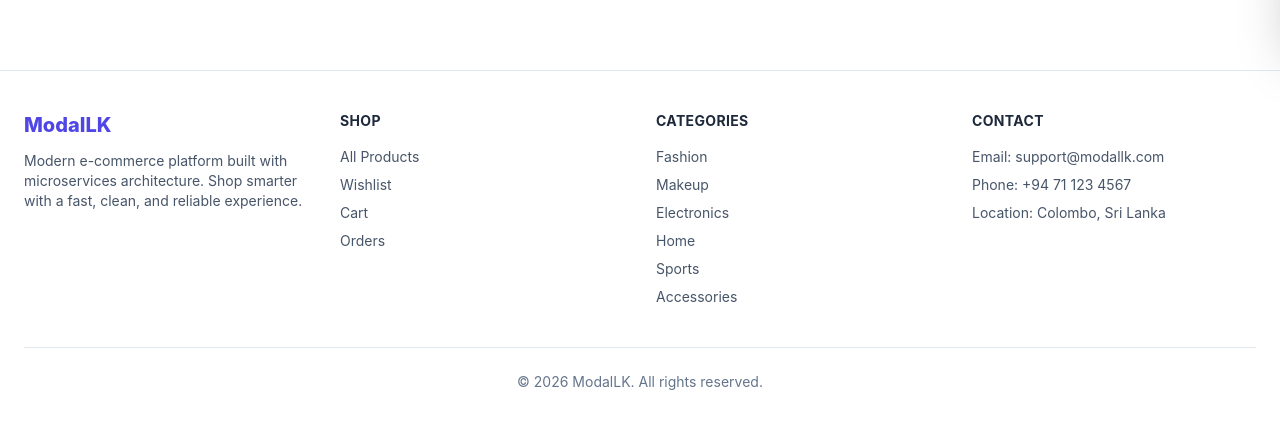
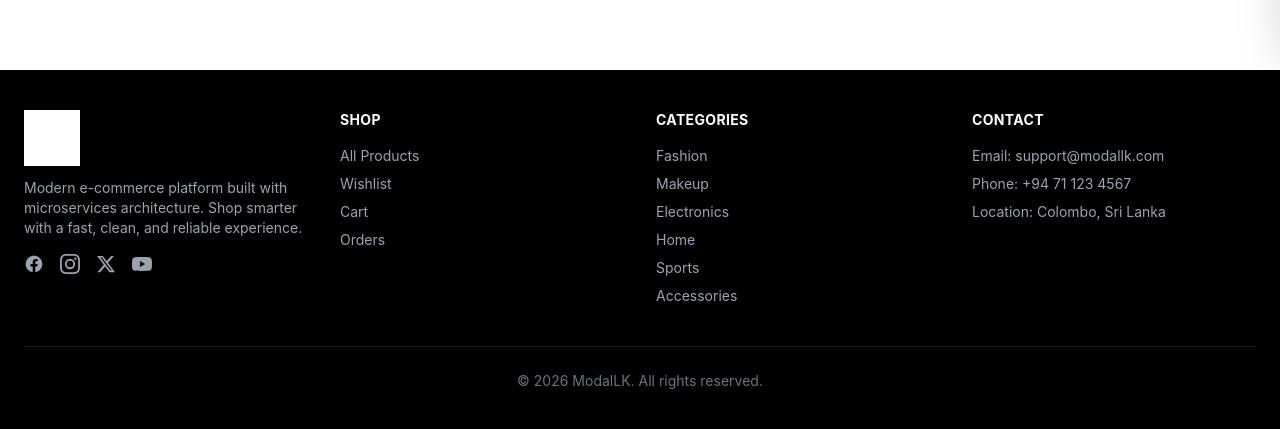
Before and after one commit to ModalLK/frontend, a React app: page / in a window 1280 px wide. Shown: the part 756-1185 px from the top of the page. Built offline with nearby package versions, Linux system fonts and the light colour scheme; no server answers; the HTML template or start-up script is replaced by a standard one.

Commit message:
feat: add CatalogSidebar and PriceRange components; enhance ProductCard and Footer styling; update Catalog and ProductDetail imports

```diff
--- a/src/components/CatalogSidebar.jsx
+++ b/src/components/products/CatalogSidebar.jsx
@@ -14,10 +14,10 @@ export default function CatalogSidebar({
   return (
     <aside className="rounded-3xl border border-slate-200 bg-white p-5 shadow-sm">
       <div className="flex items-center justify-between">
-        <p className="text-sm font-black uppercase tracking-wide text-slate-900">
+        <p className="text-sm font-semibold uppercase tracking-wide text-slate-900">
           Filters
         </p>
-        <span className="rounded-full bg-indigo-50 px-3 py-1 text-[11px] font-bold text-indigo-700">
+        <span className="rounded-full bg-indigo-50 px-3 py-1 text-[11px] font-bold text-[#902bf5]">
           Smart Search
         </span>
       </div>
@@ -31,7 +31,7 @@ export default function CatalogSidebar({
             value={q}
             onChange={(e) => setQ(e.target.value)}
             placeholder="Search by name or SKU..."
-            className="mt-2 w-full rounded-2xl border border-slate-200 bg-white px-4 py-3 text-sm outline-none transition focus:border-indigo-500 focus:ring-4 focus:ring-indigo-100"
+            className="mt-2 w-full rounded-2xl border border-slate-200 bg-white px-4 py-3 text-sm outline-none transition "
           />
         </div>
 
@@ -42,7 +42,7 @@ export default function CatalogSidebar({
           <select
             value={category}
             onChange={(e) => setCategory(e.target.value)}
-            className="mt-2 w-full rounded-2xl border border-slate-200 bg-white px-4 py-3 text-sm outline-none transition focus:border-indigo-500 focus:ring-4 focus:ring-indigo-100"
+            className="mt-2 w-full rounded-2xl border border-slate-200 bg-white px-4 py-3 text-sm outline-none transition"
           >
             {categories.map((c) => (
               <option key={c} value={c}>
@@ -59,7 +59,7 @@ export default function CatalogSidebar({
           <select
             value={sort}
             onChange={(e) => setSort(e.target.value)}
-            className="mt-2 w-full rounded-2xl border border-slate-200 bg-white px-4 py-3 text-sm outline-none transition focus:border-indigo-500 focus:ring-4 focus:ring-indigo-100"
+            className="mt-2 w-full rounded-2xl border border-slate-200 bg-white px-4 py-3 text-sm outline-none transition"
           >
             <option value="POPULAR">Popular</option>
             <option value="PRICE_ASC">Price: Low → High</option>
@@ -69,10 +69,10 @@ export default function CatalogSidebar({
         </div>
 
         <div>
-          <label className="text-xs font-bold uppercase tracking-wide text-slate-500">
+          <label className="text-xs font-bold uppercase tracking-wide text-black">
             Price Range
           </label>
-          <div className="mt-3 rounded-2xl bg-slate-50 p-3">
+          <div className="mt-3 p-3">
             <PriceRange value={priceRange} onChange={setPriceRange} />
           </div>
         </div>
@@ -84,7 +84,7 @@ export default function CatalogSidebar({
             setSort("POPULAR");
             setPriceRange([0, 50000]);
           }}
-          className="w-full rounded-2xl border border-slate-200 px-4 py-3 text-sm font-bold text-slate-700 transition hover:bg-slate-50"
+          className="w-full rounded-xl border border-slate-200 px-4 py-3 text-sm font-bold text-white transition bg-[#902bf5] hover:bg-[#7a1fe0]"
         >
           Reset Filters
         </button>
--- a/src/components/PriceRange.jsx
+++ b/src/components/products/PriceRange.jsx
@@ -1,7 +1,7 @@
 export default function PriceRange({ value, onChange, min = 0, max = 50000 }) {
   return (
-    <div className="space-y-3">
-      <div className="flex items-center justify-between text-xs font-medium text-slate-500">
+    <div className="flex flex-col gap-3">
+      <div className="flex items-center justify-between text-xs font-medium text-black">
         <span>Min: Rs. {value[0]}</span>
         <span>Max: Rs. {value[1]}</span>
       </div>
@@ -12,7 +12,7 @@ export default function PriceRange({ value, onChange, min = 0, max = 50000 }) {
         max={max}
         value={value[0]}
         onChange={(e) => onChange([Number(e.target.value), value[1]])}
-        className="w-full accent-indigo-600"
+        className="w-full accent-[#7a1fe0]"
       />
 
       <input
@@ -21,12 +21,8 @@ export default function PriceRange({ value, onChange, min = 0, max = 50000 }) {
         max={max}
         value={value[1]}
         onChange={(e) => onChange([value[0], Number(e.target.value)])}
-        className="w-full accent-indigo-600"
+        className="w-full accent-[#7a1fe0]"
       />
-
-      <p className="text-xs text-slate-500">
-        Tip: Keep min ≤ max for best filtering.
-      </p>
     </div>
   );
 }
--- a/src/components/ProductCard.jsx
+++ b/src/components/products/ProductCard.jsx
@@ -1,10 +1,11 @@
 import { Link, useNavigate } from "react-router-dom";
 import toast from "react-hot-toast";
-import { formatCurrency } from "../utils/format";
-import { useCart } from "../context/CartContext";
-import { useWishlist } from "../context/WishlistContext";
-import { useAuth } from "../context/AuthContext";
-import { checkStock } from "../services/productService";
+import { Heart } from "lucide-react";
+import { formatCurrency } from "../../utils/format";
+import { useCart } from "../../context/CartContext";
+import { useWishlist } from "../../context/WishlistContext";
+import { useAuth } from "../../context/AuthContext";
+import { checkStock } from "../../services/productService";
 
 export default function ProductCard({ product }) {
   const navigate = useNavigate();
@@ -25,12 +26,10 @@ export default function ProductCard({ product }) {
 
     try {
       const result = await checkStock(product.id, 1);
-
       if (!result.available) {
         toast.error("This product is out of stock");
         return;
       }
-
       await addToCart(product, 1, "M");
       toast.success("Added to cart");
     } catch (error) {
@@ -41,7 +40,7 @@ export default function ProductCard({ product }) {
   return (
     <div className="group overflow-hidden rounded-3xl border border-slate-200 bg-white shadow-sm transition duration-300 hover:-translate-y-1 hover:shadow-xl">
       <Link to={`/products/${product?.id}`} className="block">
-        <div className="relative h-52 w-full overflow-hidden bg-slate-100">
+        <div className="relative h-52 w-full overflow-hidden bg-gray-100">
           <img
             src={product?.imageUrl}
             alt={product?.name}
@@ -51,9 +50,24 @@ export default function ProductCard({ product }) {
                 "https://via.placeholder.com/800x600?text=No+Image")
             }
           />
-          <div className="absolute left-3 top-3 rounded-full bg-white/95 px-3 py-1 text-xs font-bold text-indigo-700 shadow-sm">
+          <div className="absolute left-3 top-3 rounded-full bg-[#902bf5] px-3 py-1 text-xs font-bold text-white shadow-sm">
             {product?.category ?? "General"}
           </div>
+
+          {/* Heart icon — top right of image */}
+          <button
+            onClick={(e) => {
+              e.preventDefault();
+              toggleWishlist(product);
+            }}
+            className="absolute right-3 top-3 rounded-full bg-white p-1.5 shadow-sm transition hover:scale-110"
+          >
+            <Heart
+              className={`h-4 w-4 transition ${
+                wished ? "fill-[f3e8ff] text-[#902bf5]" : "text-slate-400"
+              }`}
+            />
+          </button>
         </div>
       </Link>
 
@@ -70,7 +84,7 @@ export default function ProductCard({ product }) {
           </p>
         </div>
 
-        <div className="mb-4 flex items-center justify-between gap-3">
+        <div className="mb-4">
           <span
             className={
               outOfStock
@@ -80,23 +94,12 @@ export default function ProductCard({ product }) {
           >
             {outOfStock ? "Out of stock" : `In stock: ${stock}`}
           </span>
-
-          <button
-            onClick={() => toggleWishlist(product)}
-            className={`rounded-2xl border px-3 py-2 text-xs font-bold transition ${
-              wished
-                ? "border-slate-900 bg-slate-900 text-white"
-                : "border-slate-200 text-slate-700 hover:bg-slate-50"
-            }`}
-          >
-            {wished ? "Saved" : "Wishlist"}
-          </button>
         </div>
 
         <button
           disabled={outOfStock}
           onClick={handleAddToCart}
-          className="w-full rounded-2xl bg-indigo-600 px-4 py-3 text-sm font-bold text-white transition hover:bg-indigo-700 disabled:cursor-not-allowed disabled:bg-slate-300"
+          className="w-full rounded-2xl bg-[#902bf5] px-4 py-3 text-sm font-bold text-white transition hover:bg-[#7a1fe0] disabled:cursor-not-allowed disabled:bg-slate-300"
         >
           Add to Cart
         </button>
--- a/src/components/shared/Footer.jsx
+++ b/src/components/shared/Footer.jsx
@@ -2,59 +2,75 @@ import { Link } from "react-router-dom";
 
 export default function Footer() {
   return (
-    <footer className="mt-16 border-t border-slate-200 bg-white">
+    <footer className="mt-16 bg-black text-white">
       <div className="mx-auto max-w-7xl px-6 py-10">
+
         {/* Top Section */}
         <div className="grid gap-8 md:grid-cols-4">
+
           {/* Brand */}
           <div>
-            <h3 className="text-xl font-extrabold text-indigo-600">ModalLK</h3>
-            <p className="mt-3 text-sm text-slate-600">
+            <img
+              src="/images/logo.png"
+              alt="Logo"
+              className="h-14 w-auto object-contain brightness-0 invert"
+            />
+            <p className="mt-3 text-sm text-gray-400">
               Modern e-commerce platform built with microservices architecture.
               Shop smarter with a fast, clean, and reliable experience.
             </p>
+
+            {/* Social Icons */}
+            <div className="mt-4 flex gap-4">
+              {/* Facebook */}
+              <a href="#" aria-label="Facebook" className="text-gray-400 hover:text-[#902bf5] transition">
+                <svg className="h-5 w-5" fill="currentColor" viewBox="0 0 24 24">
+                  <path d="M22 12c0-5.522-4.477-10-10-10S2 6.478 2 12c0 4.991 3.657 9.128 8.438 9.878V14.89h-2.54V12h2.54V9.797c0-2.506 1.492-3.89 3.777-3.89 1.094 0 2.238.195 2.238.195v2.46h-1.26c-1.243 0-1.63.771-1.63 1.562V12h2.773l-.443 2.89h-2.33v6.988C18.343 21.128 22 16.991 22 12z" />
+                </svg>
+              </a>
+
+              {/* Instagram */}
+              <a href="#" aria-label="Instagram" className="text-gray-400 hover:text-[#902bf5] transition">
+                <svg className="h-5 w-5" fill="currentColor" viewBox="0 0 24 24">
+                  <path d="M12 2.163c3.204 0 3.584.012 4.85.07 1.366.062 2.633.334 3.608 1.308.975.975 1.246 2.242 1.308 3.608.058 1.266.07 1.646.07 4.85s-.012 3.584-.07 4.85c-.062 1.366-.334 2.633-1.308 3.608-.975.975-2.242 1.246-3.608 1.308-1.266.058-1.646.07-4.85.07s-3.584-.012-4.85-.07c-1.366-.062-2.633-.334-3.608-1.308-.975-.975-1.246-2.242-1.308-3.608C2.175 15.584 2.163 15.204 2.163 12s.012-3.584.07-4.85c.062-1.366.334-2.633 1.308-3.608.975-.975 2.242-1.246 3.608-1.308C8.416 2.175 8.796 2.163 12 2.163zm0-2.163C8.741 0 8.332.014 7.052.072 5.197.157 3.355.673 2.014 2.014.673 3.355.157 5.197.072 7.052.014 8.332 0 8.741 0 12c0 3.259.014 3.668.072 4.948.085 1.855.601 3.697 1.942 5.038 1.341 1.341 3.183 1.857 5.038 1.942C8.332 23.986 8.741 24 12 24s3.668-.014 4.948-.072c1.855-.085 3.697-.601 5.038-1.942 1.341-1.341 1.857-3.183 1.942-5.038.058-1.28.072-1.689.072-4.948s-.014-3.668-.072-4.948c-.085-1.855-.601-3.697-1.942-5.038C20.645.673 18.803.157 16.948.072 15.668.014 15.259 0 12 0zm0 5.838a6.162 6.162 0 100 12.324 6.162 6.162 0 000-12.324zm0 10.162a4 4 0 110-8 4 4 0 010 8zm6.406-11.845a1.44 1.44 0 100 2.881 1.44 1.44 0 000-2.881z" />
+                </svg>
+              </a>
+
+              {/* Twitter / X */}
+              <a href="#" aria-label="Twitter" className="text-gray-400 hover:text-[#902bf5] transition">
+                <svg className="h-5 w-5" fill="currentColor" viewBox="0 0 24 24">
+                  <path d="M18.244 2.25h3.308l-7.227 8.26 8.502 11.24H16.17l-5.214-6.817L4.99 21.75H1.68l7.73-8.835L1.254 2.25H8.08l4.713 6.231zm-1.161 17.52h1.833L7.084 4.126H5.117z" />
+                </svg>
+              </a>
+
+              {/* YouTube */}
+              <a href="#" aria-label="YouTube" className="text-gray-400 hover:text-[#902bf5] transition">
+                <svg className="h-5 w-5" fill="currentColor" viewBox="0 0 24 24">
+                  <path d="M23.498 6.186a3.016 3.016 0 00-2.122-2.136C19.505 3.545 12 3.545 12 3.545s-7.505 0-9.377.505A3.017 3.017 0 00.502 6.186C0 8.07 0 12 0 12s0 3.93.502 5.814a3.016 3.016 0 002.122 2.136c1.871.505 9.376.505 9.376.505s7.505 0 9.377-.505a3.015 3.015 0 002.122-2.136C24 15.93 24 12 24 12s0-3.93-.502-5.814zM9.545 15.568V8.432L15.818 12l-6.273 3.568z" />
+                </svg>
+              </a>
+            </div>
           </div>
 
           {/* Shop Links */}
           <div>
-            <h4 className="text-sm font-bold uppercase tracking-wide text-slate-800">
+            <h4 className="text-sm font-bold uppercase tracking-wide text-white">
               Shop
             </h4>
-
-            <ul className="mt-4 space-y-2 text-sm text-slate-600">
-              <li>
-                <Link to="/products" className="hover:text-indigo-600">
-                  All Products
-                </Link>
-              </li>
-
-              <li>
-                <Link to="/wishlist" className="hover:text-indigo-600">
-                  Wishlist
-                </Link>
-              </li>
-
-              <li>
-                <Link to="/cart" className="hover:text-indigo-600">
-                  Cart
-                </Link>
-              </li>
-
-              <li>
-                <Link to="/orders" className="hover:text-indigo-600">
-                  Orders
-                </Link>
-              </li>
+            <ul className="mt-4 space-y-2 text-sm text-gray-400">
+              <li><Link to="/products" className="hover:text-[#902bf5] transition">All Products</Link></li>
+              <li><Link to="/wishlist" className="hover:text-[#902bf5] transition">Wishlist</Link></li>
+              <li><Link to="/cart" className="hover:text-[#902bf5] transition">Cart</Link></li>
+              <li><Link to="/orders" className="hover:text-[#902bf5] transition">Orders</Link></li>
             </ul>
           </div>
 
           {/* Categories */}
           <div>
-            <h4 className="text-sm font-bold uppercase tracking-wide text-slate-800">
+            <h4 className="text-sm font-bold uppercase tracking-wide text-white">
               Categories
             </h4>
-
-            <ul className="mt-4 space-y-2 text-sm text-slate-600">
+            <ul className="mt-4 space-y-2 text-sm text-gray-400">
               <li>Fashion</li>
               <li>Makeup</li>
               <li>Electronics</li>
@@ -66,11 +82,10 @@ export default function Footer() {
 
           {/* Contact */}
           <div>
-            <h4 className="text-sm font-bold uppercase tracking-wide text-slate-800">
+            <h4 className="text-sm font-bold uppercase tracking-wide text-white">
               Contact
             </h4>
-
-            <ul className="mt-4 space-y-2 text-sm text-slate-600">
+            <ul className="mt-4 space-y-2 text-sm text-gray-400">
               <li>Email: support@modallk.com</li>
               <li>Phone: +94 71 123 4567</li>
               <li>Location: Colombo, Sri Lanka</li>
@@ -79,7 +94,7 @@ export default function Footer() {
         </div>
 
         {/* Bottom */}
-        <div className="mt-10 border-t border-slate-200 pt-6 text-center text-sm text-slate-500">
+        <div className="mt-10 border-t border-white/10 pt-6 text-center text-sm text-gray-500">
           © {new Date().getFullYear()} ModalLK. All rights reserved.
         </div>
       </div>
--- a/src/pages/Catalog.jsx
+++ b/src/pages/Catalog.jsx
@@ -1,8 +1,8 @@
 import { useEffect, useMemo, useState } from "react";
 import { useSearchParams } from "react-router-dom";
 import { getAllProducts } from "../services/productService";
-import ProductCard from "../components/ProductCard";
-import CatalogSidebar from "../components/CatalogSidebar";
+import ProductCard from "../components/products/ProductCard";
+import CatalogSidebar from "../components/products/CatalogSidebar";
 
 export default function Catalog() {
   const [products, setProducts] = useState([]);
@@ -46,7 +46,6 @@ export default function Catalog() {
       const matchCategory = category === "ALL" || p.category === category;
       const price = Number(p.price || 0);
       const matchPrice = price >= minP && price <= maxP;
-
       const matchText =
         !text ||
         (p.name || "").toLowerCase().includes(text) ||
@@ -68,6 +67,7 @@ export default function Catalog() {
 
   return (
     <div className="grid gap-6 lg:grid-cols-4">
+      {/* Sidebar */}
       <div className="lg:col-span-1">
         <CatalogSidebar
           q={q}
@@ -82,28 +82,10 @@ export default function Catalog() {
         />
       </div>
 
+      {/* Product Grid */}
       <div className="lg:col-span-3">
-        <div className="mb-5 rounded-3xl border border-slate-200 bg-white p-5 shadow-sm">
-          <div className="flex flex-wrap items-end justify-between gap-3">
-            <div>
-              <h1 className="text-3xl font-black tracking-tight text-slate-900">
-                Catalog
-              </h1>
-              <p className="mt-1 text-sm text-slate-500">
-                Search, filter, compare, and shop products.
-              </p>
-            </div>
-
-            {!loading && !error && (
-              <p className="rounded-full bg-slate-100 px-3 py-1 text-sm font-semibold text-slate-600">
-                {filtered.length} product{filtered.length !== 1 ? "s" : ""}
-              </p>
-            )}
-          </div>
-        </div>
-
         {loading && (
-          <div className="rounded-3xl border border-slate-200 bg-white p-6 text-sm text-slate-600 shadow-sm">
+          <div className="rounded-3xl border border-[#f3e8ff] bg-[#f3e8ff] p-6 text-sm font-semibold text-[#902bf5] shadow-sm">
             Loading products...
           </div>
         )}
@@ -115,7 +97,7 @@ export default function Catalog() {
         )}
 
         {!loading && !error && filtered.length === 0 && (
-          <div className="rounded-3xl border border-slate-200 bg-white p-6 text-sm text-slate-600 shadow-sm">
+          <div className="rounded-3xl border border-slate-200 bg-white p-6 text-sm text-slate-500 shadow-sm">
             No products found.
           </div>
         )}
--- a/src/pages/ProductDetail.jsx
+++ b/src/pages/ProductDetail.jsx
@@ -9,7 +9,7 @@ import {
 import { useCart } from "../context/CartContext";
 import { useWishlist } from "../context/WishlistContext";
 import { formatCurrency } from "../utils/format";
-import ProductCard from "../components/ProductCard";
+import ProductCard from "../components/products/ProductCard";
 
 export default function ProductDetail() {
   const { id } = useParams();
```
